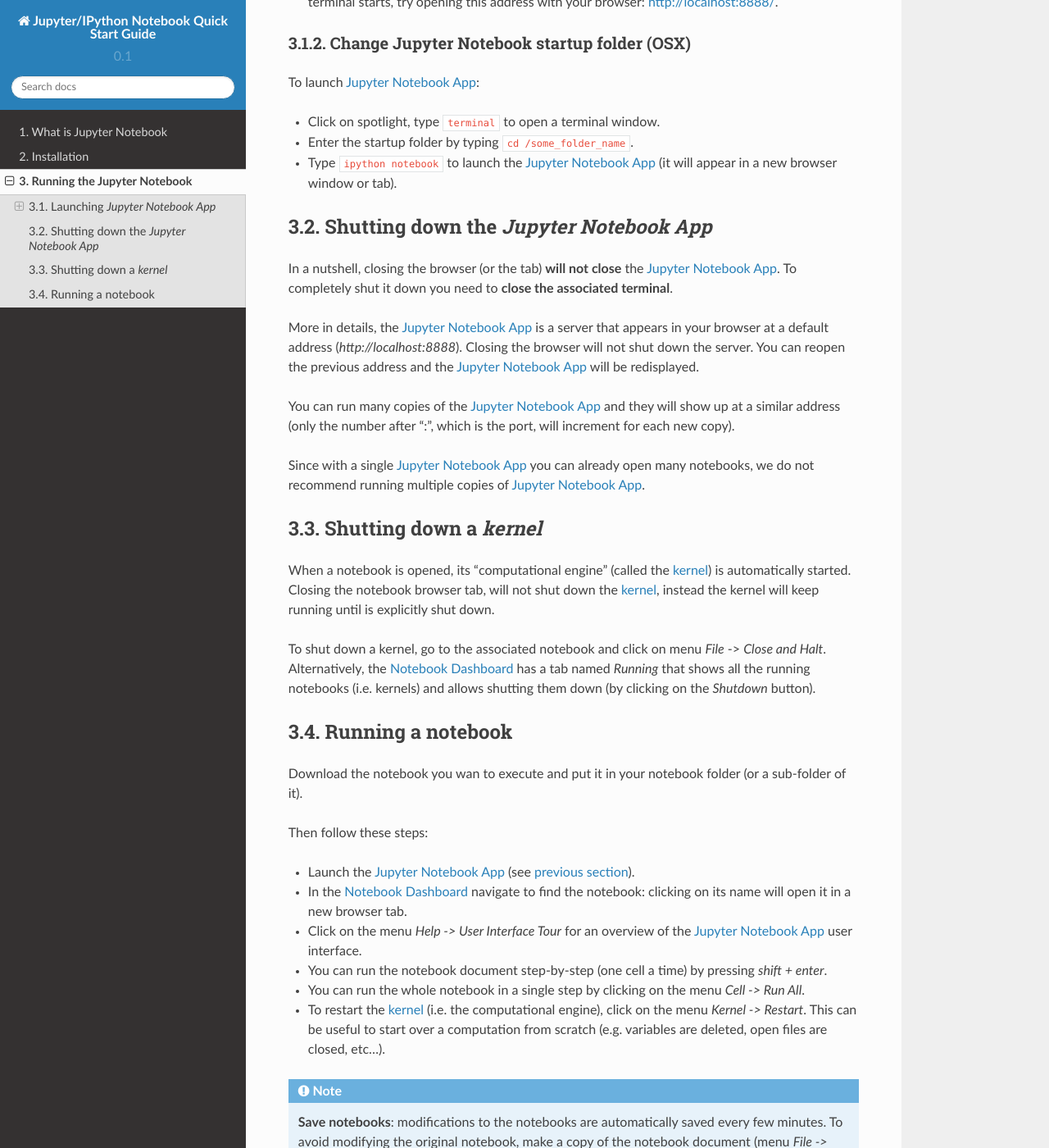
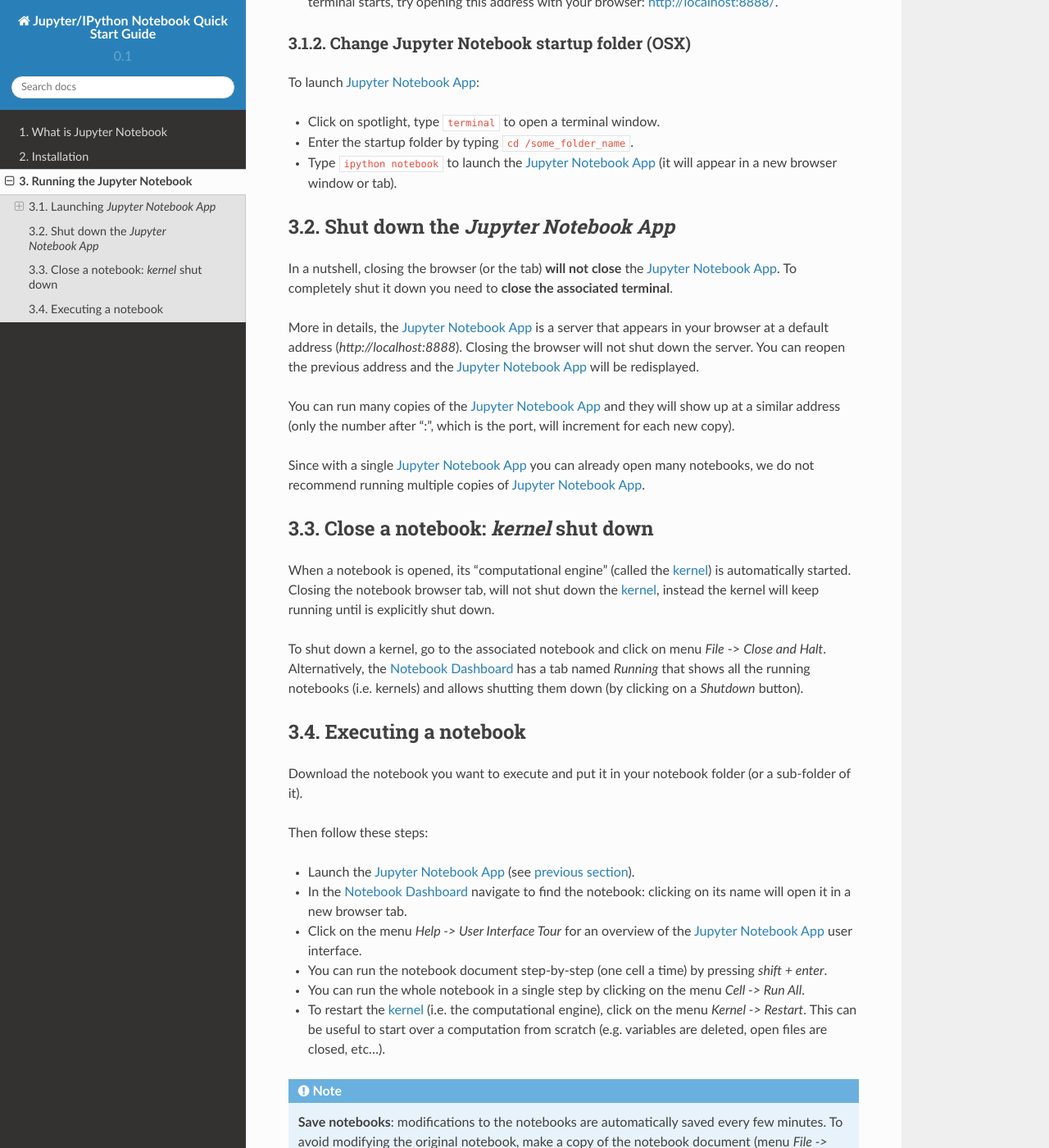
Before and after one commit to tritemio/jupyter_notebook_beginner_guide, a Sphinx documentation site: the page built from docs/execute.rst, in a window 1280 px wide and 1400 px high, scrolled down 870 px. Shown: the whole window at 82% size. Built offline with Sphinx 7.4.7 and the Read the Docs theme 2.0.0, drawn with Linux system fonts in a browser that asks for light colours.

Commit message:
Fix typos

```diff
--- a/docs/execute.rst
+++ b/docs/execute.rst
@@ -59,8 +59,8 @@
   (it will appear in a new browser window or tab).
 
 
-Shutting down the *Jupyter Notebook App*
-----------------------------------------
+Shut down the *Jupyter Notebook App*
+------------------------------------
 
 In a nutshell, closing the browser (or the tab) **will not close** the
 :ref:`notebook_app`. To completely shut it down you need to
@@ -80,10 +80,12 @@
 Since with a single :ref:`notebook_app` you can already open many notebooks,
 we do not recommend running multiple copies of :ref:`notebook_app`.
 
+
 .. _kernel_shutdown:
 
-Shutting down a *kernel*
-------------------------
+Close a notebook: *kernel* shut down
+------------------------------------
+
 When a notebook is opened, its "computational engine" (called the :ref:`kernel`)
 is automatically started.
 Closing the notebook browser tab, will not shut down the :ref:`kernel`,
@@ -92,12 +94,12 @@
 To shut down a kernel, go to the associated notebook
 and click on menu *File* -> *Close and Halt*. Alternatively, the :ref:`dashboard`
 has a tab named *Running* that shows all the running notebooks (i.e. kernels)
-and allows shutting them down (by clicking on the *Shutdown* button).
+and allows shutting them down (by clicking on a *Shutdown* button).
 
-Running a notebook
-------------------
+Executing a notebook
+--------------------
 
-Download the notebook you wan to execute and put it in your
+Download the notebook you want to execute and put it in your
 notebook folder (or a sub-folder of it).
 
 Then follow these steps:
```
